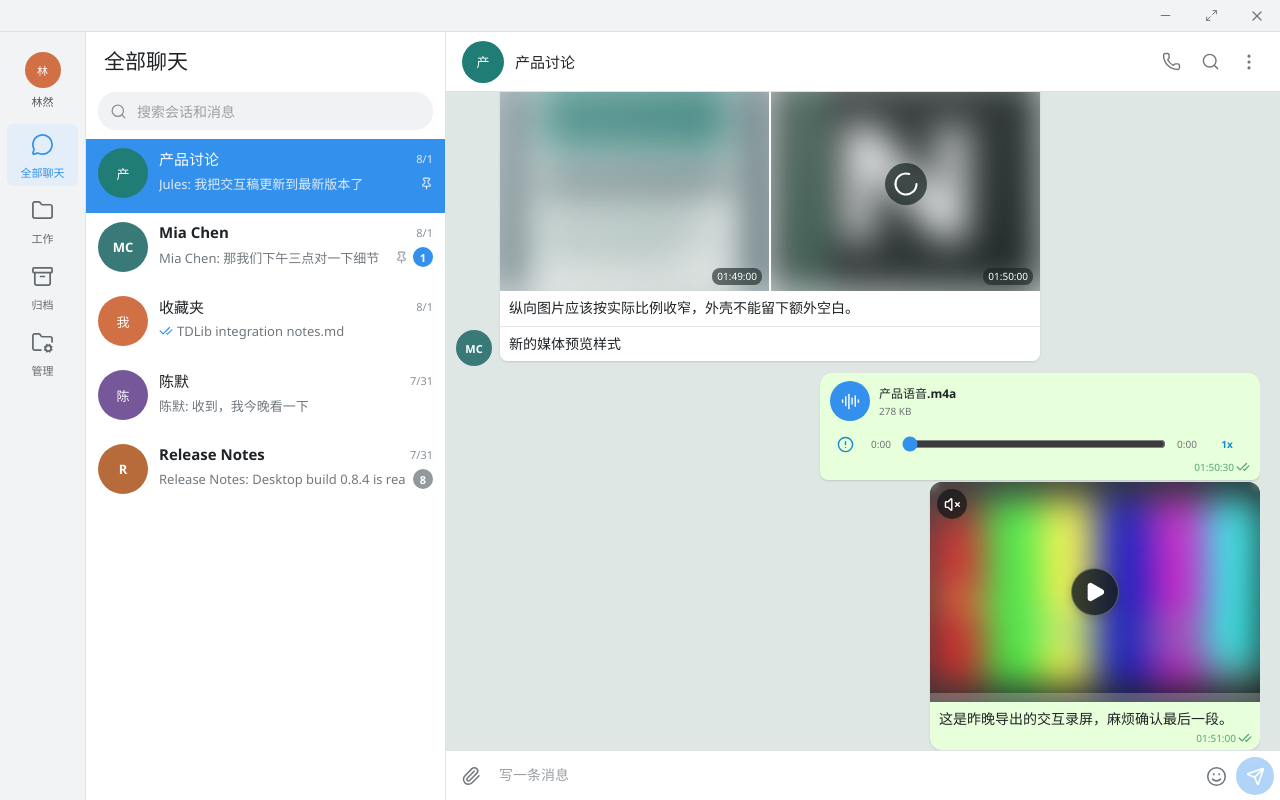
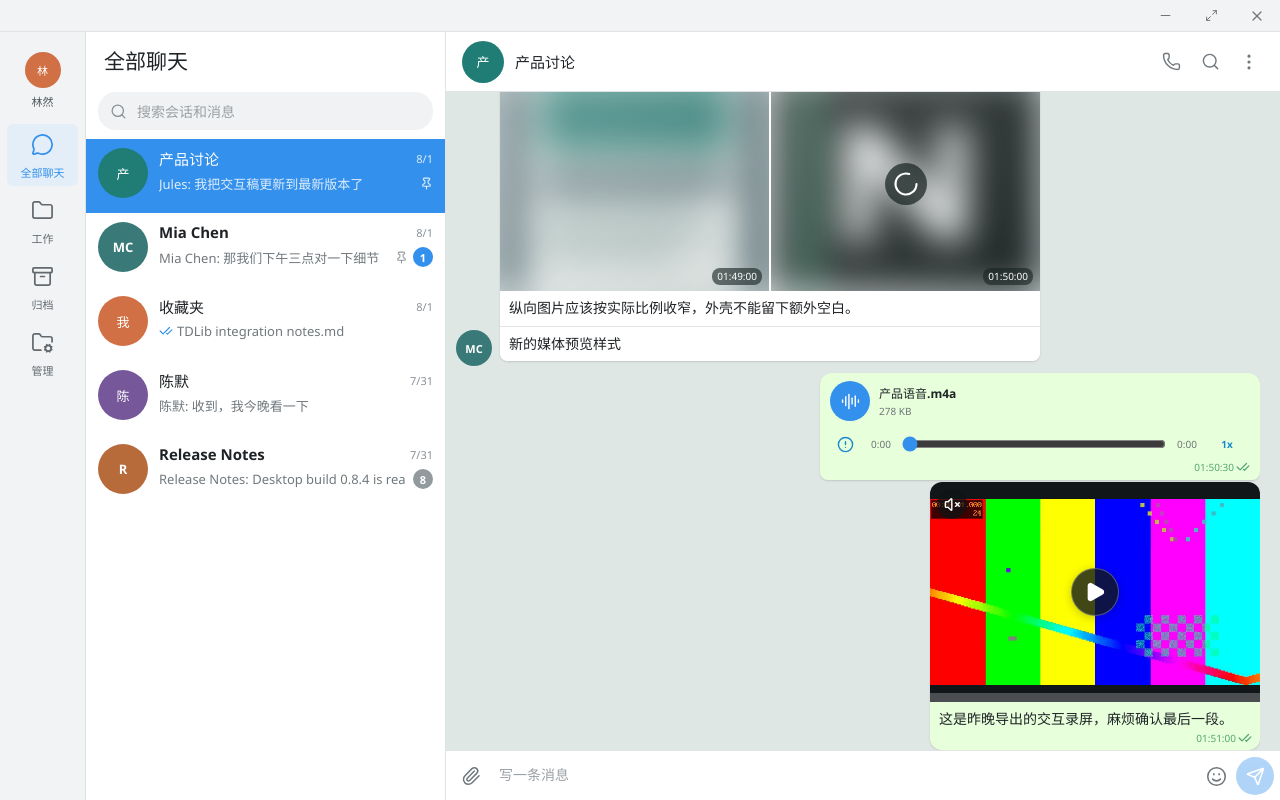
Before and after one commit to Baneik/Notgram, a React (Vite) app: page / in a window 1280 px wide. Built offline with nearby package versions, Linux system fonts and the light colour scheme.

Commit message:
fix: clarify video previews and fullscreen controls

```diff
--- a/src/components/MessageBubble.tsx
+++ b/src/components/MessageBubble.tsx
@@ -388,7 +388,7 @@ function MessageBubbleComponent({
           ) : isVisual && content.kind === "media" ? (
             <div className={`photo-message media-${content.mediaType}`} data-media-type={content.mediaType}>
               <div
-                className={`photo-preview ${mediaLayout?.aspectRatio ? "has-media-ratio" : ""} ${usablePreviewSource && !usableFullMediaSource ? "is-preview-only" : ""}`}
+                className={`photo-preview ${mediaLayout?.aspectRatio ? "has-media-ratio" : ""} ${content.mediaType === "photo" && usablePreviewSource && !usableFullMediaSource ? "is-preview-only" : ""}`}
                 style={mediaLayout?.aspectRatio
                   ? { aspectRatio: mediaLayout.aspectRatio }
                   : undefined}
--- a/src/components/VideoPlayer.tsx
+++ b/src/components/VideoPlayer.tsx
@@ -443,6 +443,7 @@ export function VideoPlayer({
       downloadable: canDownload && Boolean(onDownload),
       streaming: streamingRef.current,
       aspectRatio: naturalWidth / naturalHeight,
+      colorTheme: document.documentElement.classList.contains("theme-dark") ? "dark" : "light",
     };
     let resolveInitialized: (() => void) | undefined;
     const initialized = new Promise<void>((resolve) => {
--- a/src/components/VideoWindow.tsx
+++ b/src/components/VideoWindow.tsx
@@ -232,6 +232,11 @@ export function VideoWindow({ id }: VideoWindowProps) {
         setVolume(initial.volume);
         setMuted(initial.mode === "fullscreen" ? false : initial.muted);
         setFullscreen(initial.mode === "fullscreen");
+        document.documentElement.classList.toggle("theme-dark", initial.colorTheme === "dark");
+        document.documentElement.style.colorScheme = initial.colorTheme;
+        if (isTauri()) {
+          void getCurrentWindow().setTheme(initial.colorTheme).catch(() => undefined);
+        }
         logPerformance("video_window_descriptor_received", {
           startTimeMs: windowStartedAtRef.current,
           durationMs: performance.now() - windowStartedAtRef.current,
@@ -250,7 +255,11 @@ export function VideoWindow({ id }: VideoWindowProps) {
 
     const handleKeyDown = (event: KeyboardEvent) => {
       if (event.altKey || event.ctrlKey || event.metaKey || event.shiftKey || event.repeat) return;
-      if (event.key.toLocaleLowerCase() === "f") {
+      if (event.key === "Escape" && fullscreenRef.current) {
+        event.preventDefault();
+        event.stopImmediatePropagation();
+        void toggleFullscreen();
+      } else if (event.key.toLocaleLowerCase() === "f") {
         event.preventDefault();
         event.stopImmediatePropagation();
         void toggleFullscreen();
--- a/src/media/videoWindowBridge.ts
+++ b/src/media/videoWindowBridge.ts
@@ -18,6 +18,7 @@ export interface VideoWindowDescriptor {
   downloadable?: boolean;
   streaming?: boolean;
   aspectRatio?: number;
+  colorTheme: "light" | "dark";
 }
 
 export interface VideoWindowState {
--- a/src/styles/global.css
+++ b/src/styles/global.css
@@ -811,28 +811,43 @@ body.video-window-page #root { width: 100%; height: 100%; margin: 0; overflow: h
 .video-window-bottom input::-webkit-slider-runnable-track, .video-fullscreen-progress input::-webkit-slider-runnable-track { height: 2px; background: transparent; }
 .video-window-bottom input::-webkit-slider-thumb, .video-fullscreen-progress input::-webkit-slider-thumb { width: 8px; height: 8px; margin-top: -3px; appearance: none; background: #ffffff; border-radius: 50%; }
 .video-fullscreen-controls {
+  --video-control-ink: #17212b;
+  --video-control-muted: #5e6b75;
+  --video-control-surface: rgba(248, 250, 251, 0.96);
+  --video-control-hover: #e2f2f0;
+  --video-control-border: rgba(174, 187, 192, 0.92);
   left: 50%; bottom: 18px; width: min(550px, calc(100% - 24px)); height: 80px; padding: 7px 12px 8px;
-  display: grid; grid-template-rows: 38px 22px; gap: 4px; color: var(--ink); background: rgba(255, 255, 255, 0.96);
-  border: 1px solid rgba(203, 213, 216, 0.92); border-radius: 12px; box-shadow: 0 8px 28px rgba(38, 54, 57, 0.2);
+  display: grid; grid-template-rows: 38px 22px; gap: 4px; color: var(--video-control-ink); background: var(--video-control-surface);
+  border: 1px solid var(--video-control-border); border-radius: 12px; box-shadow: 0 8px 28px rgba(20, 31, 34, 0.24);
   transform: translate(-50%, 10px);
 }
 .video-window.is-controls-visible .video-fullscreen-controls { transform: translate(-50%, 0); }
 .video-fullscreen-top { min-width: 0; display: grid; grid-template-columns: minmax(0, 1fr) 42px minmax(0, 1fr); align-items: center; }
 .video-fullscreen-controls .video-window-actions { justify-content: flex-end; }
-.video-fullscreen-controls button { color: var(--ink); background: transparent; }
-.video-fullscreen-controls button:hover, .video-fullscreen-controls button:focus-visible { color: var(--accent-strong); background: var(--accent-soft); }
+.video-fullscreen-controls button { color: var(--video-control-ink); background: transparent; }
+.video-fullscreen-controls button:hover, .video-fullscreen-controls button:focus-visible { color: #146b66; background: var(--video-control-hover); }
 .video-fullscreen-controls .video-window-volume input { accent-color: var(--accent); }
 .video-fullscreen-play { width: 42px !important; height: 38px !important; color: var(--accent-strong) !important; }
 .video-fullscreen-progress { min-width: 0; display: grid; grid-template-columns: 42px minmax(0, 1fr) 48px; align-items: center; gap: 8px; }
-.video-fullscreen-progress span { color: var(--muted); }
+.video-fullscreen-progress span { color: var(--video-control-muted); }
 .video-fullscreen-progress input {
   background: linear-gradient(to right, var(--accent) 0 var(--video-progress), rgba(87, 181, 170, 0.38) var(--video-progress) var(--video-buffered), rgba(125, 139, 145, 0.22) var(--video-buffered) 100%);
 }
 .video-fullscreen-progress input::-webkit-slider-thumb { background: var(--accent); }
 .video-fullscreen-speed {
-  position: absolute; left: 50%; bottom: 1px; color: var(--muted); font-size: 9px; line-height: 10px; font-variant-numeric: tabular-nums;
+  position: absolute; left: 50%; bottom: 1px; color: var(--video-control-muted); font-size: 9px; line-height: 10px; font-variant-numeric: tabular-nums;
   white-space: nowrap; transform: translateX(-50%); pointer-events: none;
 }
+.theme-dark .video-fullscreen-controls {
+  --video-control-ink: #f1f5f7;
+  --video-control-muted: #a9b7c2;
+  --video-control-surface: rgba(22, 34, 45, 0.96);
+  --video-control-hover: #2a4854;
+  --video-control-border: rgba(92, 111, 124, 0.88);
+  box-shadow: 0 10px 32px rgba(0, 0, 0, 0.48);
+}
+.theme-dark .video-fullscreen-controls button:hover,
+.theme-dark .video-fullscreen-controls button:focus-visible { color: #78d4c9; }
 .media-bubble-video:not(.has-caption) .message-meta,
 .media-bubble-videoNote:not(.has-caption) .message-meta { bottom: 9px; }
 .tgs-sticker, .tgs-sticker svg { width: 100%; height: 100%; display: block; }
```
